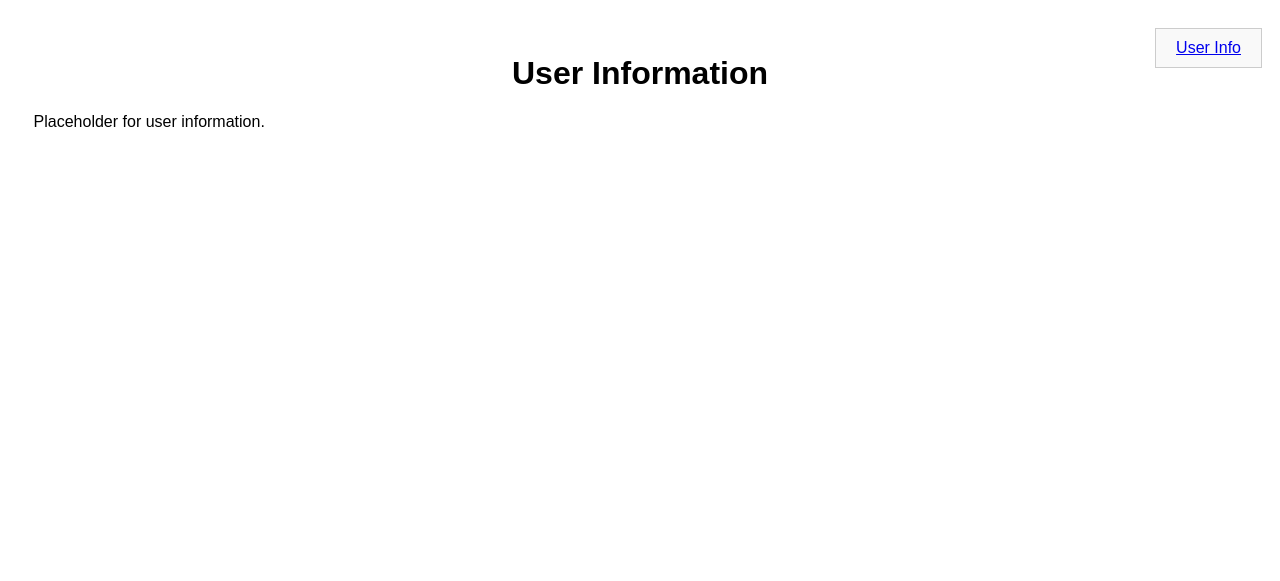
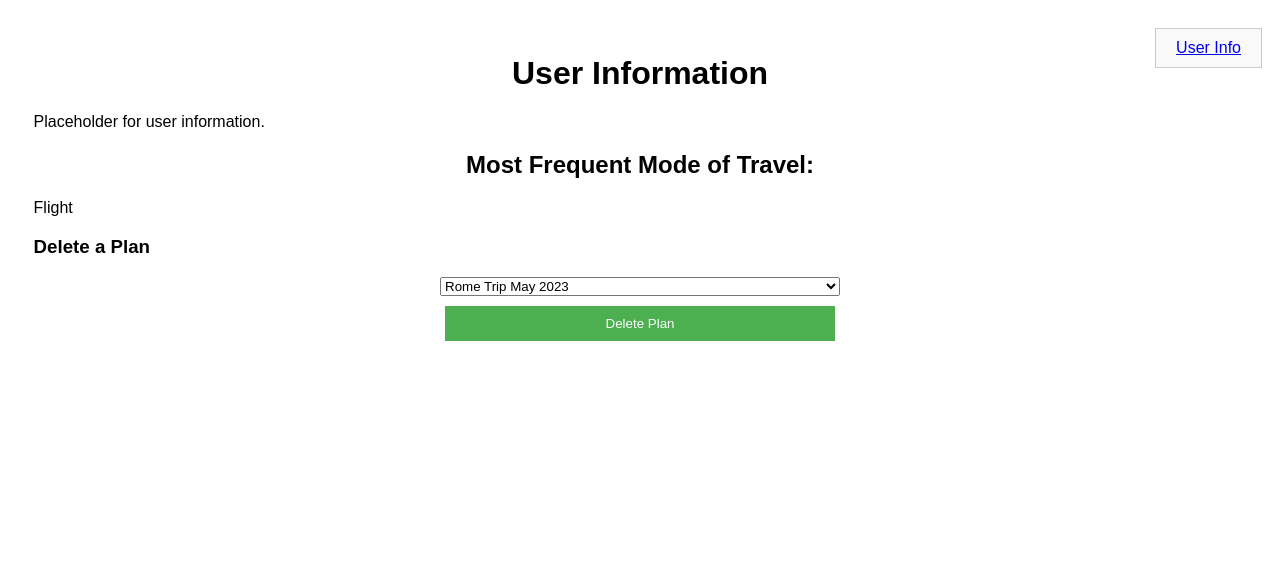
Before and after one commit to XinranTaoAngela/web-app-exercise, a Flask app: page /user-info in a window 1280 px wide. Shown: the top 581 px of the page. Run offline with Flask 3, Linux system fonts and the light colour scheme.

Commit message:
modified:   app.py 	modified:   templates/home.html 	modified:   templates/user_info.html

```diff
--- a/app.py
+++ b/app.py
@@ -1,4 +1,5 @@
 from flask import Flask, render_template, request, redirect, url_for
+from collections import Counter
 
 app = Flask(__name__)
 
@@ -13,8 +14,13 @@ recommendations = [
     {"name": "Mars 3-Day Trip", "dates": "Future Date", "travel_method": "Spacecraft"},
 ]
 
-@app.route('/')
+@app.route('/', methods=['GET', 'POST'])
 def home():
+    query = None
+    if request.method == 'POST':
+        query = request.form.get('search_query').lower()
+        filtered_plans = [plan for plan in plans if query in plan['name'].lower()]
+        return render_template('home.html', plans=filtered_plans)
     return render_template('home.html', plans=plans)
 
 @app.route('/create-plan', methods=['GET', 'POST'])
@@ -58,8 +64,16 @@ def recommendations_page():
 
 @app.route('/user-info')
 def user_info():
-    # Implementation for displaying user info
-    return render_template('user_info.html')
+    travel_methods = [plan['travel_method'] for plan in plans]
+    most_common = Counter(travel_methods).most_common(1)[0][0] if travel_methods else "N/A"
+    return render_template('user_info.html', most_frequent_travel=most_common, plans=plans)
+
+@app.route('/delete-plan', methods=['POST'])
+def delete_plan():
+    plan_name = request.form.get('plan_to_delete')
+    global plans
+    plans = [plan for plan in plans if plan['name'] != plan_name]
+    return redirect(url_for('user_info'))
 
 if __name__ == "__main__":
     app.run(debug=True)
--- a/templates/home.html
+++ b/templates/home.html
@@ -9,6 +9,12 @@
     <h1>Welcome to Travel Planner!</h1>
 
     <a href="{{ url_for('user_info') }}" class="user-info-button">User Info</a>
+
+    <!-- Search bar -->
+    <form action="{{ url_for('home') }}" method="post">
+        <input type="text" name="search_query" placeholder="Search your plans...">
+        <button type="submit">Search</button>
+    </form>
 
     <h2>Your Plans</h2>
     <ul>
--- a/templates/user_info.html
+++ b/templates/user_info.html
@@ -13,6 +13,19 @@
     <!-- Display user information here. Placeholder for now. -->
     <p>Placeholder for user information.</p>
 
+    <h2>Most Frequent Mode of Travel:</h2>
+    <p>{{ most_frequent_travel }}</p>
+
+    <h3>Delete a Plan</h3>
+    <form action="{{ url_for('delete_plan') }}" method="post">
+        <select name="plan_to_delete">
+            {% for plan in plans %}
+                <option value="{{ plan.name }}">{{ plan.name }}</option>
+            {% endfor %}
+        </select>
+        <input type="submit" value="Delete Plan">
+    </form>
+
     <div class="bottom-buttons">
         <a class="button" href="{{ url_for('home') }}">My Plans</a>
         <a class="button" href="{{ url_for('create_plan') }}">Create a Plan</a>
```
